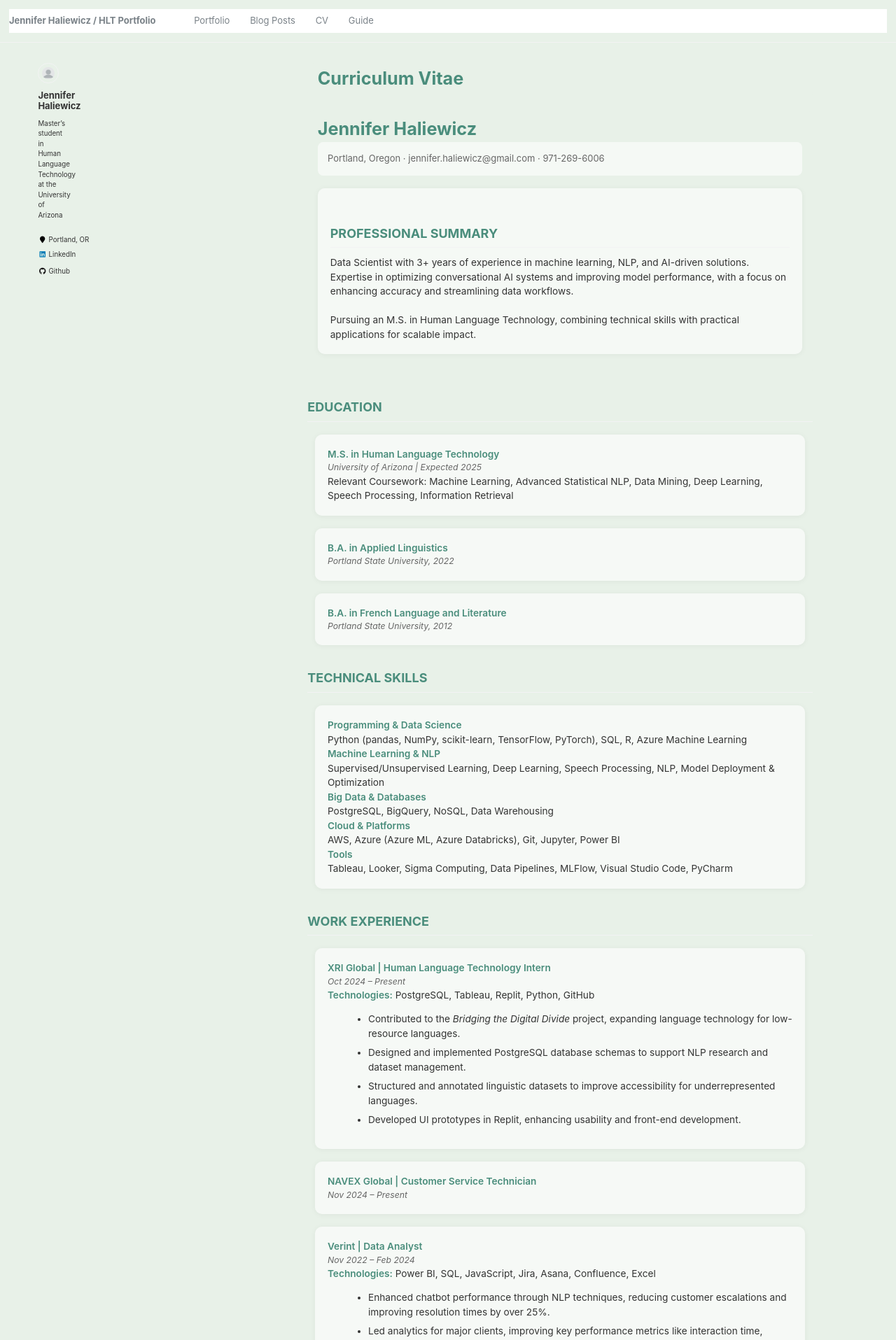
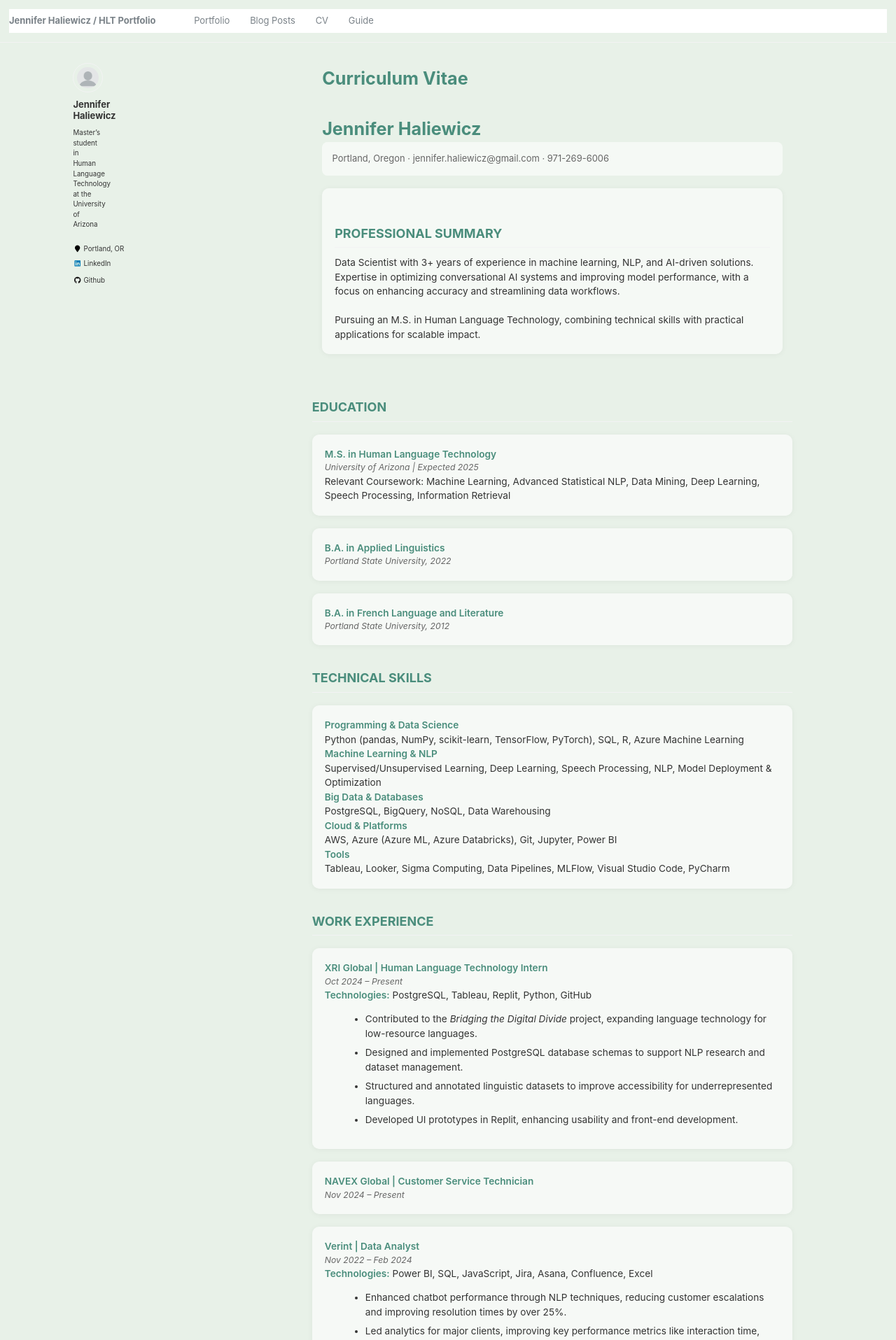
Before and after one commit to rofljen/HLTProfessionalsite, a Jekyll site: the page built from _pages/cv.html, in a window 1280 px wide. Shown: the top 1915 px of the page at 70% size. Built offline with Jekyll 4.4.1, drawn with Linux system fonts in a browser that asks for light colours.

Commit message:
Update custom.css

```diff
--- a/assets/css/custom.css
+++ b/assets/css/custom.css
@@ -6,7 +6,7 @@
   --text-light: #666666;
 }
 
-/* Global layout + text */
+/* Global layout and text */
 html, body {
   height: auto !important;
   overflow: auto !important;
@@ -19,7 +19,7 @@
   padding: 0;
 }
 
-/* Two-column layout */
+/* Main container with sidebar and content */
 #main {
   display: flex;
   flex-direction: row;
@@ -27,22 +27,23 @@
   justify-content: center;
   gap: 2rem;
   margin: 0 auto;
-  max-width: 1200px;
   padding: 2rem 1rem;
+  max-width: 1100px;
 }
 
+/* Sidebar styling */
 .sidebar {
-  flex: 0 0 300px;
-  padding-right: 1rem;
+  flex: 0 0 280px;
 }
 
+/* Content width */
 .page,
 .page__inner-wrap {
   flex: 1 1 auto;
-  max-width: 750px;
+  max-width: 720px;
 }
 
-/* Content container overrides */
+/* General content blocks */
 .site-wrapper,
 .page {
   height: auto !important;
@@ -80,7 +81,7 @@
   margin-bottom: 1.25rem;
 }
 
-/* Info and highlight blocks */
+/* Info blocks */
 .contact-info,
 .post-contact,
 .summary-content,
@@ -93,7 +94,7 @@
   border-radius: 8px;
 }
 
-/* Cards */
+/* Card layout (experience, education, etc.) */
 .experience-item,
 .education-item,
 .service-item,
@@ -105,12 +106,11 @@
   border-radius: 10px;
   box-shadow: 0 1px 8px rgba(0, 0, 0, 0.05);
   margin: 1.25rem auto;
-  max-width: 700px;
   font-size: 0.95rem;
   line-height: 1.5;
 }
 
-/* Typography details */
+/* Typography emphasis */
 .company-name,
 .degree,
 .summary,
@@ -143,7 +143,12 @@
   display: block;
 }
 
-/* Responsive tweak for mobile */
+/* Footer overrides */
+.page__footer {
+  margin-top: 4rem;
+}
+
+/* Responsive tweaks */
 @media (max-width: 768px) {
   #main {
     flex-direction: column;
@@ -153,7 +158,7 @@
 
   .sidebar {
     width: 100%;
-    max-width: 300px;
+    max-width: 350px;
     margin-bottom: 2rem;
   }
 
```
